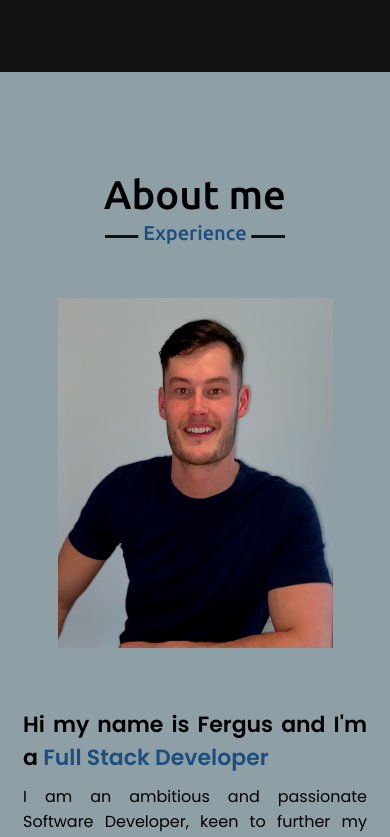
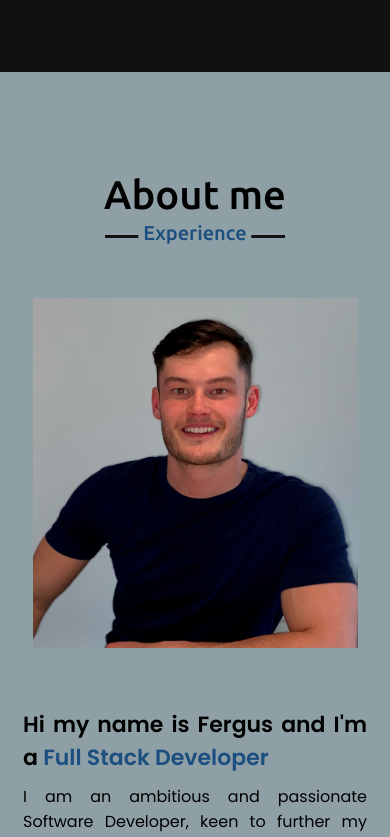
Before and after one commit to FergusHenderson96/portfolio, a plain HTML site: page index.html in a window 390 px wide. Shown: the part 678-1515 px from the top of the page. Drawn offline with nearby package versions, Linux system fonts and the light colour scheme.

Commit message:
resize image media query

```diff
--- a/portfolio.css
+++ b/portfolio.css
@@ -615,7 +615,7 @@ padding: 20px 23px;
     }
     .about .about-content .left img{
         height: 450px;
-        width: 375PX;
+        width: 400PX;
         margin-left: 0;
     }
 }
@@ -642,7 +642,7 @@ padding: 20px 23px;
     }
     .about .about-content .left img{
         height: 350px;
-        width: 275PX;
+        width: 325PX;
         margin-left: 0;
     }
 }
```
